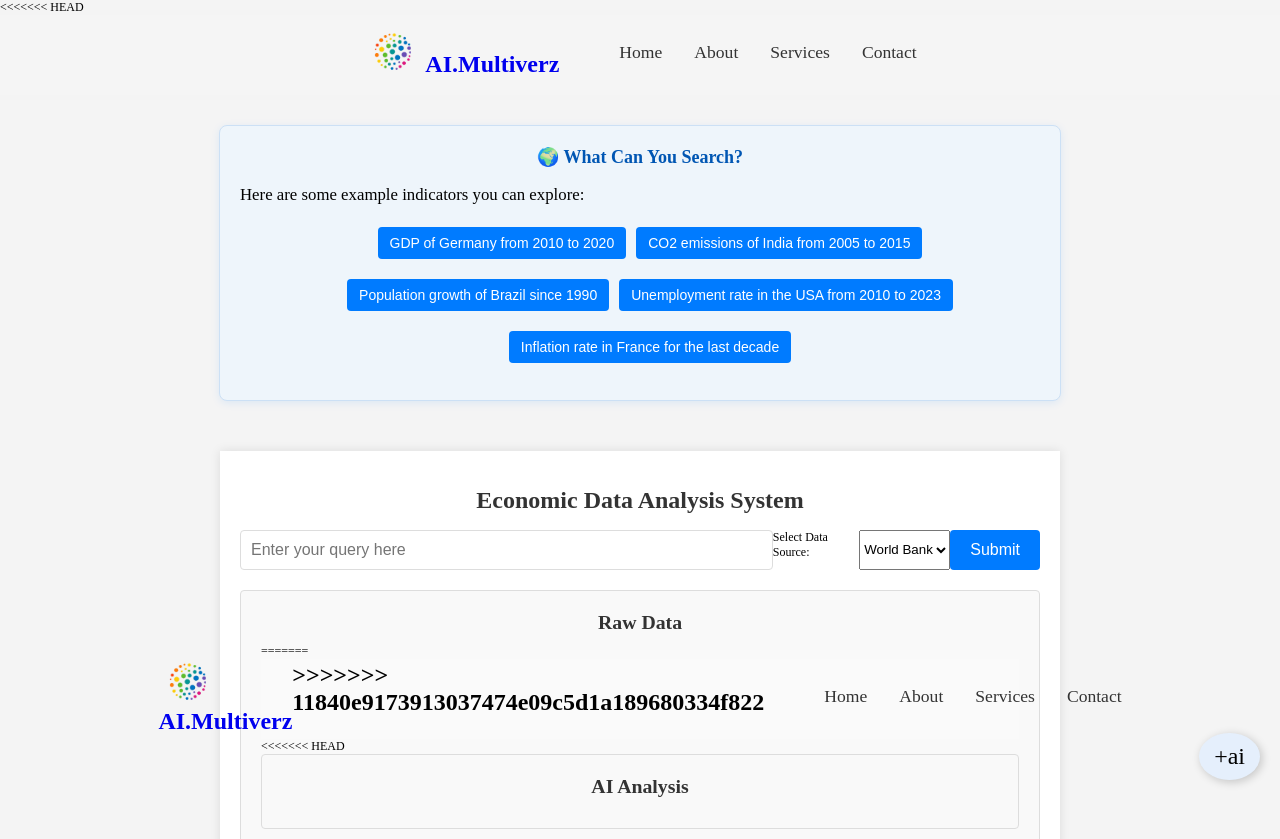
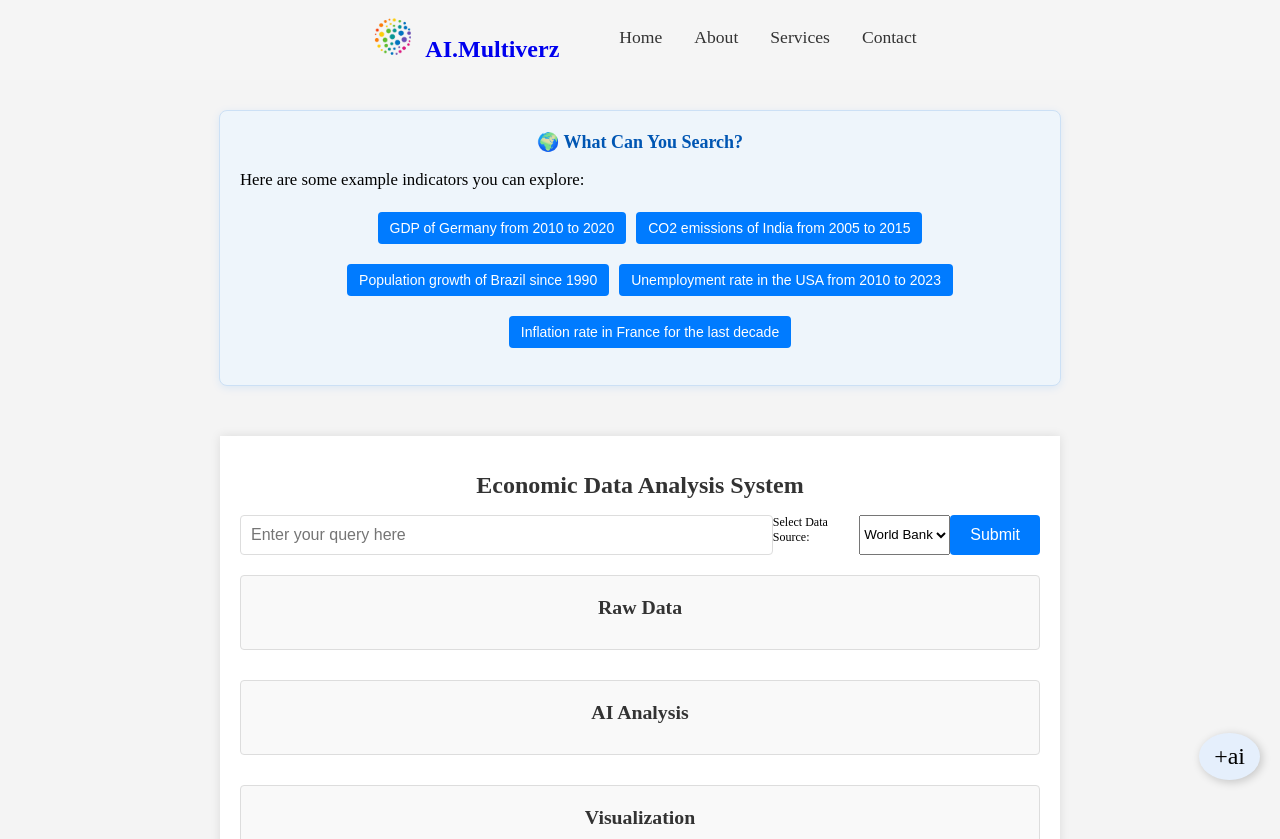
Before and after one commit to Bibhushan21/AI, a Flask app: page / in a window 1280 px wide. Shown: the top 839 px of the page. Run offline with Flask 3, Linux system fonts and the light colour scheme.

Commit message:
Update index.html

```diff
--- a/templates/index.html
+++ b/templates/index.html
@@ -7,7 +7,6 @@
     <link rel="stylesheet" href="/static/styles.css">
     <script src="https://cdn.jsdelivr.net/npm/chart.js"></script>
 </head>
-<<<<<<< HEAD
 <body>
     <!-- Navigation Bar -->
     <nav id="desktop-nav">
@@ -58,29 +57,8 @@
             <h3>Raw Data</h3>
             <div id="rawDataSpinner" class="spinner" style="display: none;"></div>
             <div id="rawData"></div>
-=======
-<body>
+        </div>
 
-        <!-- Navigation Bar -->
-    <nav id="desktop-nav">
-        <div class="logo">
-            <a href="/">
-                <img src="{{ url_for('static', filename='Multiverz Logo.png') }}" alt="ai.Multiverz Logo" height="40">
-                <span class="fw-bold">AI.Multiverz</span>
-            </a>
->>>>>>> 11840e9173913037474e09c5d1a189680334f822
-        </div>
-        <div>
-            <ul class="nav-links">
-                <li><a href="/">Home</a></li>
-                <li><a href="/about">About</a></li>
-                <li><a href="/services">Services</a></li>
-                <li><a href="/contact">Contact</a></li>
-            </ul>
-        </div>
-    </nav>
-
-<<<<<<< HEAD
         <div class="section">
             <h3>AI Analysis</h3>
             <div id="aiAnalysisSpinner" class="spinner" style="display: none;"></div>
@@ -129,8 +107,6 @@
     </div>
 
 
-=======
->>>>>>> 11840e9173913037474e09c5d1a189680334f822
     <footer class="custom-footer text-center text-lg-start pt-4">
         <p>&copy; 2025 Multiverz, Singapore. All Rights Reserved.</p>
     </footer>
```
